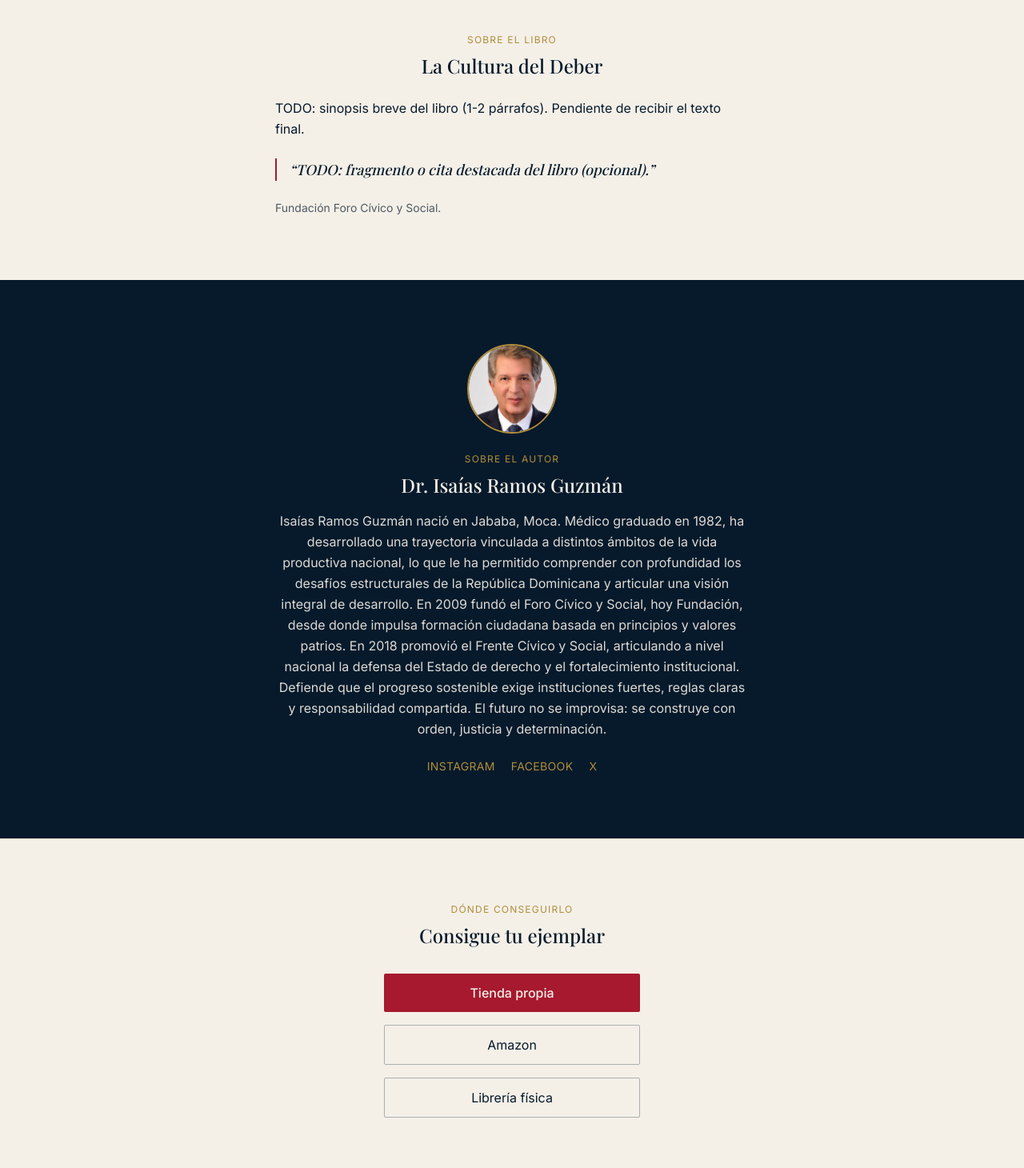
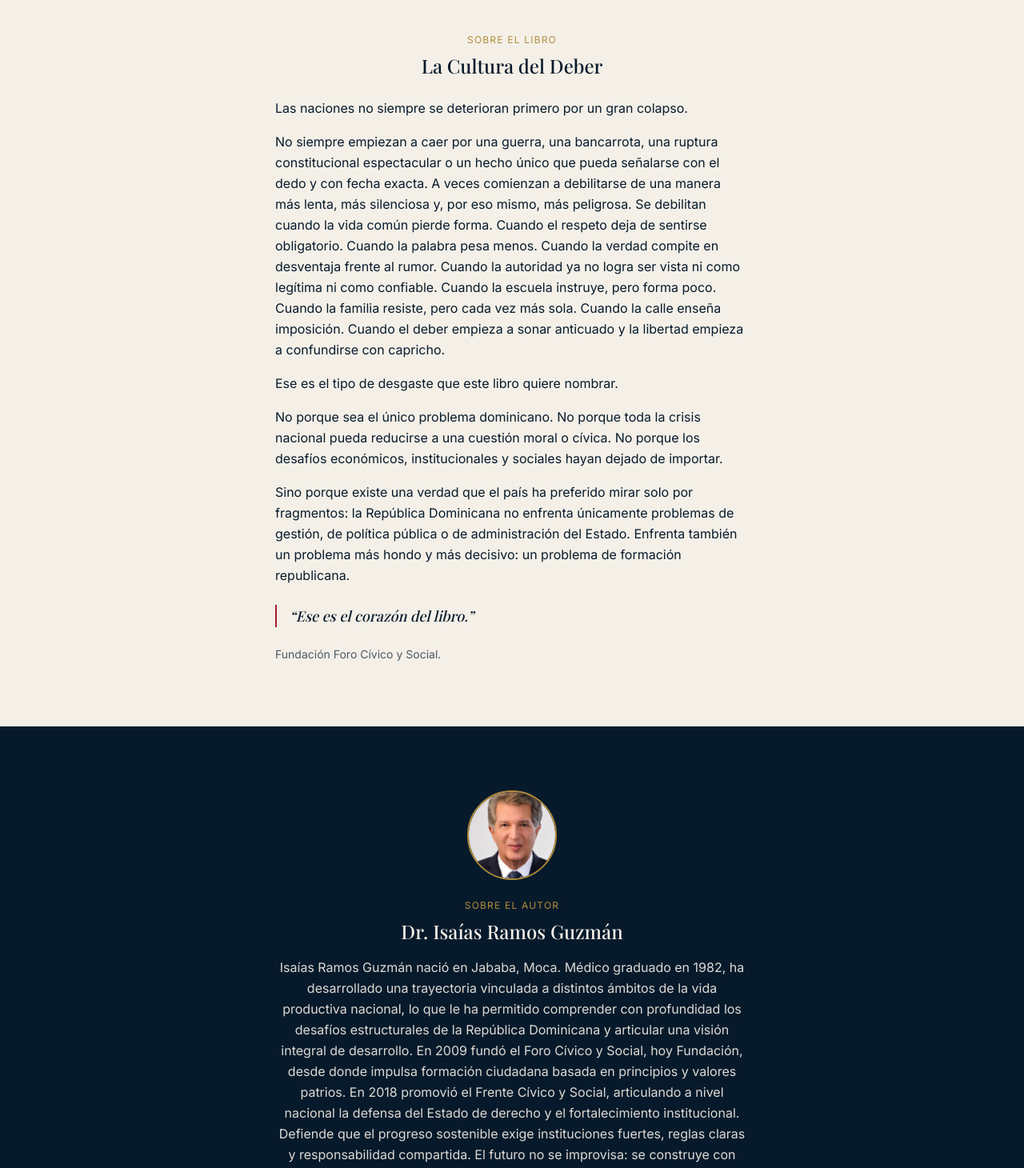
Before and after one commit to forocivicoysocial/landing-isaias-ramos, a Next.js app: page / in a window 1280 px wide. Shown: the part 1420-2880 px from the top of the page at 80% size. Built offline with nearby package versions, Linux system fonts and the light colour scheme; no server answers.

Commit message:
Agregar sinopsis real y enlaces de compra (Cuestalibros, Editora Santuario)

```diff
--- a/src/components/SobreElLibro.tsx
+++ b/src/components/SobreElLibro.tsx
@@ -8,7 +8,15 @@ export default function SobreElLibro() {
           Sobre el libro
         </p>
         <h2 className="font-serif text-2xl mb-6 text-center">{site.libro.titulo}</h2>
-        <p className="font-sans text-base leading-relaxed mb-6">{site.libro.sinopsis}</p>
+        <div className="font-sans text-base leading-relaxed mb-6 space-y-4">
+          {site.libro.sinopsis
+            .split(/\n\s*\n/)
+            .map((parrafo) => parrafo.trim())
+            .filter(Boolean)
+            .map((parrafo, i) => (
+              <p key={i}>{parrafo}</p>
+            ))}
+        </div>
         {site.libro.citaDestacada && (
           <blockquote className="border-l-2 border-action pl-4 italic font-serif text-lg my-6">
             “{site.libro.citaDestacada}”
--- a/src/content/site.ts
+++ b/src/content/site.ts
@@ -20,10 +20,17 @@ export const site = {
     subtitulo:
       "Formación ciudadana, urbanidad y verdad pública para reconstruir la República",
     fraseBienvenida: "Gracias por escanear el código y llegar hasta aquí.",
-    sinopsis:
-      "TODO: sinopsis breve del libro (1-2 párrafos). Pendiente de recibir el texto final.",
+    sinopsis: `Las naciones no siempre se deterioran primero por un gran colapso.
+
+No siempre empiezan a caer por una guerra, una bancarrota, una ruptura constitucional espectacular o un hecho único que pueda señalarse con el dedo y con fecha exacta. A veces comienzan a debilitarse de una manera más lenta, más silenciosa y, por eso mismo, más peligrosa. Se debilitan cuando la vida común pierde forma. Cuando el respeto deja de sentirse obligatorio. Cuando la palabra pesa menos. Cuando la verdad compite en desventaja frente al rumor. Cuando la autoridad ya no logra ser vista ni como legítima ni como confiable. Cuando la escuela instruye, pero forma poco. Cuando la familia resiste, pero cada vez más sola. Cuando la calle enseña imposición. Cuando el deber empieza a sonar anticuado y la libertad empieza a confundirse con capricho.
+
+Ese es el tipo de desgaste que este libro quiere nombrar.
+
+No porque sea el único problema dominicano. No porque toda la crisis nacional pueda reducirse a una cuestión moral o cívica. No porque los desafíos económicos, institucionales y sociales hayan dejado de importar.
+
+Sino porque existe una verdad que el país ha preferido mirar solo por fragmentos: la República Dominicana no enfrenta únicamente problemas de gestión, de política pública o de administración del Estado. Enfrenta también un problema más hondo y más decisivo: un problema de formación republicana.`,
     datosEdicion: "Fundación Foro Cívico y Social.", // TODO: agregar año, páginas, ISBN si aplica.
-    citaDestacada: "TODO: fragmento o cita destacada del libro (opcional).",
+    citaDestacada: "Ese es el corazón del libro.",
     portadaUrl: "/portada.jpg",
   },
   video: {
@@ -33,10 +40,8 @@ export const site = {
     titulo: "Un mensaje del autor para ti",
   },
   compra: [
-    // TODO: completar y confirmar con el autor los canales de venta reales.
-    { nombre: "Tienda propia", url: "#", destacado: true },
-    { nombre: "Amazon", url: "#", destacado: false },
-    { nombre: "Librería física", url: "#", destacado: false },
+    { nombre: "Cuestalibros.com", url: "https://www.cuestalibros.com/5056305459", destacado: true },
+    { nombre: "Editora Santuario (WhatsApp)", url: "https://wa.me/18094457784", destacado: false },
   ],
   contacto: {
     email: "frentecivicoysocial@outlook.com",
```
